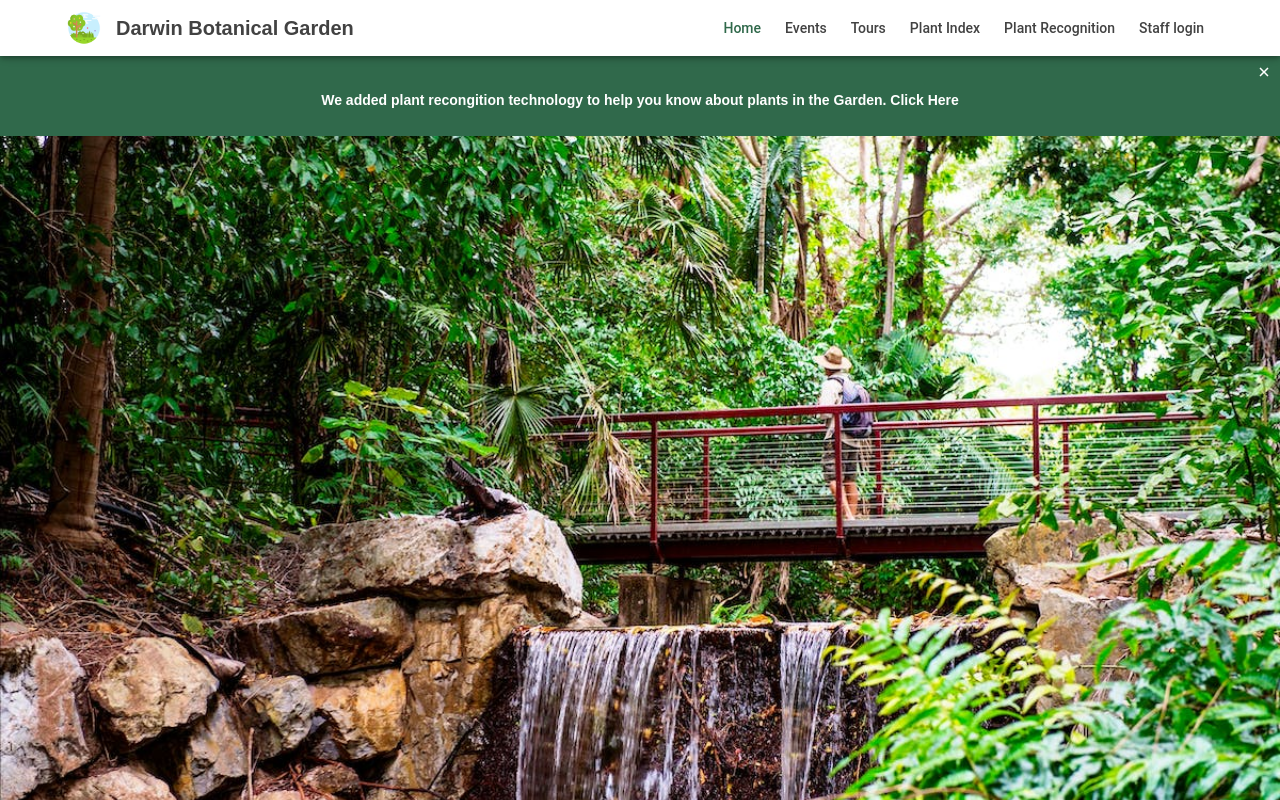
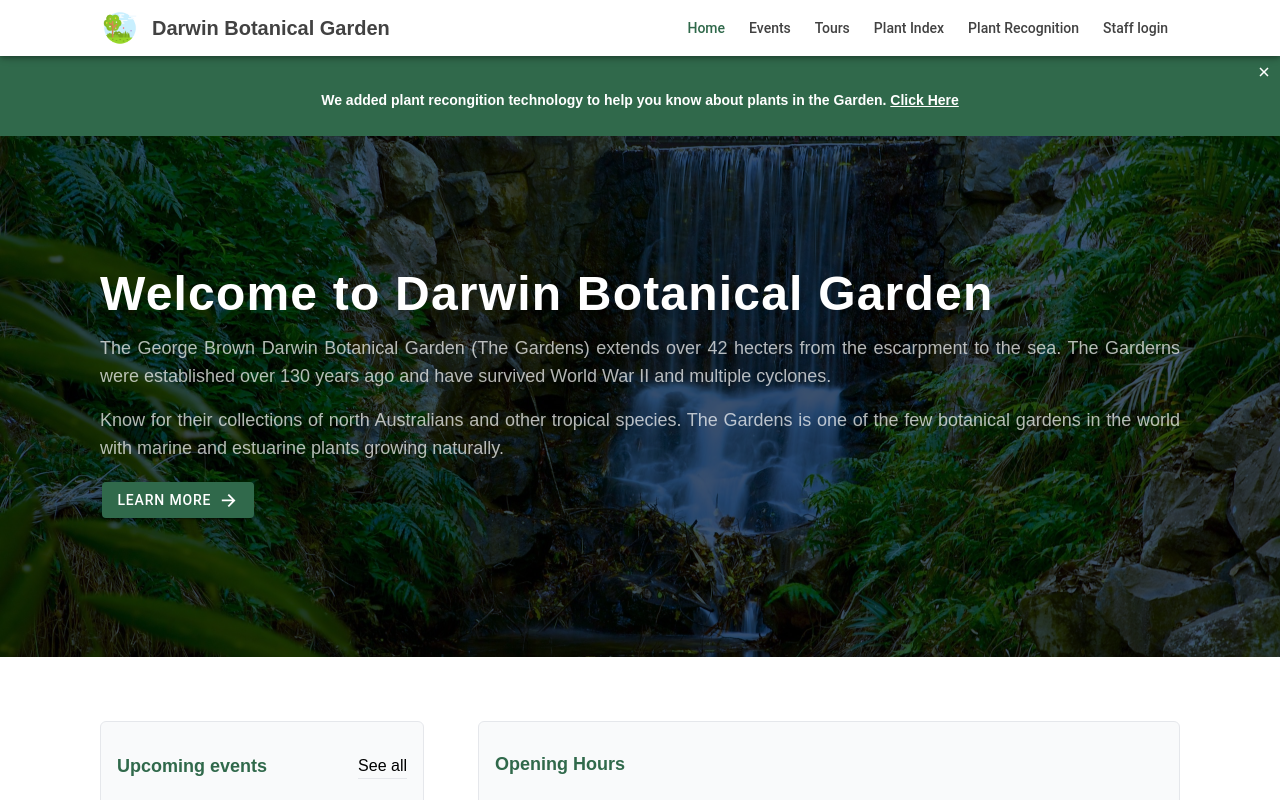
Before and after one commit to looja1999/Darwin-Botanical-Garden, a React (Create React App) app: page /page/Home in a window 1280 px wide. Built offline with nearby package versions, Linux system fonts and the light colour scheme.

Commit message:
Home Updated

```diff
--- /dev/null
+++ b/src/components/Hero/Hero.tsx
@@ -0,0 +1,19 @@
+import React from 'react'
+import { infoDarwinBotanicalGarden } from '../../constants'
+import { IonButton, IonIcon } from '@ionic/react'
+import { arrowForwardOutline, arrowForwardSharp } from 'ionicons/icons'
+
+const Hero = () => {
+  return (
+    <section className='md:h-[70%] bg-botanicalGarden bg-no-repeat bg-gray-800  bg-blend-overlay bg-center bg-cover'>
+        <div className={`max-w-[1080px] mx-auto px-6 md:p-0 py-16 h-full flex flex-col justify-center items-start gap-4`}>
+            <h1 className='text-white text-3xl md:text-5xl font-extrabold tracking-wide'>Welcome to Darwin Botanical Garden</h1>
+            <p className='text-dimWhite text-sm md:text-lg text-justify'>{infoDarwinBotanicalGarden[0]}</p>
+            <p className='text-dimWhite text-sm md:text-lg text-justify md:block hidden'>{infoDarwinBotanicalGarden[1]}</p>
+            <IonButton>Learn more <IonIcon md={arrowForwardSharp} ios={arrowForwardOutline} className='ml-2'/></IonButton>
+        </div>
+    </section>
+  )
+}
+
+export default Hero
--- a/src/components/Navbar.tsx
+++ b/src/components/Navbar.tsx
@@ -19,9 +19,9 @@ const Navbar = (props: NavbarProps) => {
   }, [location.pathname]);
 
   return (
-    <nav className={`border-gray-200 w-full`}>
-      <div className={`mx-[64px] flex justify-between items-center`}>
-        <Link to="/page/home" className="flex items-center">
+    <nav className={`border-gray-200 w-full bg-white`}>
+      <div className={`max-w-[1080px] mx-auto flex justify-between items-center`}>
+        <Link to="/page/Home" className="flex items-center">
           <img
             src={Logo}
             className="h-10 mr-3"
@@ -34,13 +34,14 @@ const Navbar = (props: NavbarProps) => {
 
         <ul>
           <li>
-            {navs.map((nav) => (
+            {navs.map((nav, index) => (
               <NavLink
                 to={nav.url}
                 className={`
                   ${
                     active === nav.url ? "text-primary font-bold" : ""
                   } text-sm p-3 font-medium`}
+                key={index}
               >
                 {nav.title}
               </NavLink>
--- a/src/components/TopNotificationComponent.tsx
+++ b/src/components/TopNotificationComponent.tsx
@@ -11,7 +11,7 @@ type TopNotificationProps = {
 const TopNotificationComponent = (props: TopNotificationProps) => {
   return (
     <div
-      className={`w-full h-[80px] text-[12px] md:text-sm font-semibold ${styles.paddingX} text-center bg-primary ${styles.flexCenter} text-white relative`}
+      className={`w-full h-[80px] text-[12px] md:text-sm font-semibold ${styles.paddingX} bg-primary ${styles.flexCenter} text-white relative`}
     >
       <div className="mt-2">
         {" "}
@@ -19,7 +19,7 @@ const TopNotificationComponent = (props: TopNotificationProps) => {
         the Garden.{" "}
         <Link
           to="/page/Plant-Recognition"
-          className="pb-1 hover:text-dimWhite "
+          className="pb-1 hover:text-dimWhite underline"
         >
           Click Here
         </Link>
--- a/src/components/index.ts
+++ b/src/components/index.ts
@@ -4,6 +4,7 @@ import Menu from "./Menu";
 import TopNotificationComponent from "./TopNotificationComponent";
 import EventSmall from "./EventSmall";
 import Navbar from "./Navbar";
+import Hero from "./Hero/Hero";
 
 export {
   ExploreContainer,
@@ -12,4 +13,5 @@ export {
   TopNotificationComponent,
   EventSmall,
   Navbar,
+  Hero
 };
--- a/src/pages/Home.tsx
+++ b/src/pages/Home.tsx
@@ -2,6 +2,7 @@ import { IonButton, IonContent, IonPage } from "@ionic/react";
 import {
   EventSmall,
   HeaderComponent,
+  Hero,
   TopNotificationComponent,
 } from "../components";
 import { useHistory } from "react-router";
@@ -40,19 +41,21 @@ const Home: React.FC = () => {
           />
         )}
 
+        <Hero />
+
         {/* Image of botanical garden  */}
-        <img
+        {/* <img
           className="w-full object-contain"
           src={DarwinBotanicalGarden}
           alt="Darwin Botanical Garden"
-        />
+        /> */}
         <div className={`${styles.marginY} ${styles.paddingX}`}>
-          <h1 className="text-[24px] text-left leading-[28px] font-semibold text-primary">
+          {/* <h1 className="text-[24px] text-left leading-[28px] font-semibold text-primary">
             Welcome to Darwin Botanical Garden
-          </h1>
+          </h1> */}
 
           {/* Darwin Botanical Garden Info */}
-          <div className="w-full mt-4 text-justify">
+          {/* <div className="w-full mt-4 text-justify">
             <p>{infoDarwinBotanicalGarden[0]}</p>
 
             {showDetailInfo &&
@@ -73,10 +76,10 @@ const Home: React.FC = () => {
             >
               {showDetailInfo ? "Close" : "Show more"}
             </IonButton>
-          </div>
+          </div> */}
 
           {/* Opening times */}
-          <div className="mt-12">
+          {/* <div className="mt-12 max-w-[1080px] mx-auto">
             <h2 className="text-[18px] font-semibold ">Opening Hours</h2>
             <div className="w-full">
               {Weekdays.map((weekday: string, index: number) => (
@@ -93,15 +96,15 @@ const Home: React.FC = () => {
                 </div>
               ))}
             </div>
-          </div>
+          </div> */}
 
           {/* Upcoming events */}
-          <div className="mt-12 flex ">
+          <div className="mt-12 max-w-[1080px] mx-auto flex flex-col md:flex-row gap-8 md:gap-2 justify-between items-stretch">
             <div
               className={`w-full md:w-[30%] border rounded-md bg-gray-50 py-8 px-4`}
             >
               <div className="w-full flex justify-between items-center">
-                <h2 className="text-[18px] font-semibold ">Upcoming events</h2>
+                <h2 className="text-[18px] font-bold text-primary">Upcoming events</h2>
                 <Link
                   to="/page/Events"
                   className="hover:text-primary border-b hover:border-b-primary"
@@ -115,6 +118,27 @@ const Home: React.FC = () => {
                 <EventSmall />
               </div>
             </div>
+            <div className="w-full md:w-[65%] border rounded-md bg-gray-50 py-8 px-4">
+              <div className="w-full flex justify-between items-center">
+                <h2 className="text-[18px] font-bold text-primary">Opening Hours</h2>
+              </div>
+
+              <div className="w-full mt-8 cursor-auto">
+                {Weekdays.map((weekday: string, index: number) => (
+                  <div
+                    className={`flex justify-between items-center mt-4  ${
+                      index === Weekdays.length - 1
+                        ? "border-none"
+                        : "border-b border-dimBlue pb-2"
+                    }`}
+                    key={index}
+                  >
+                    <p>{weekday}</p>
+                    <p>7 AM to 7 PM</p>
+                  </div>
+                ))}
+              </div>
+            </div>
           </div>
         </div>
       </IonContent>
--- a/tailwind.config.js
+++ b/tailwind.config.js
@@ -14,6 +14,9 @@ module.exports = {
             },
             fontFamily: {
                 nunito: ["Nunito Sans", "sans-serif"],
+            },
+            backgroundImage: {
+                "botanicalGarden": "url('/src/assets/botanical-garden-background.jpeg')"
             }
         },
         screens: {
```
Also changed, not shown: src/assets/botanical-garden-background.jpeg (added).
